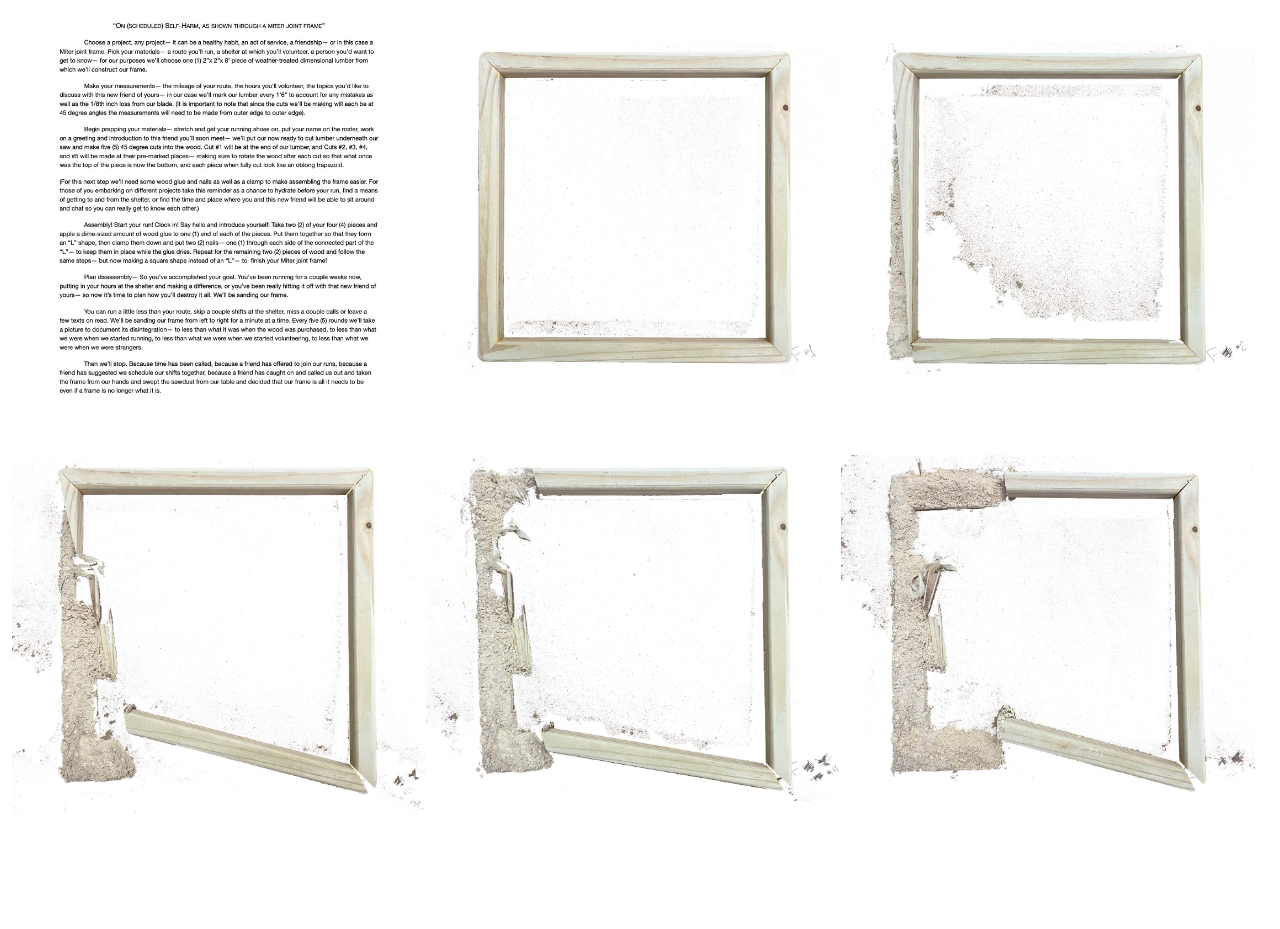
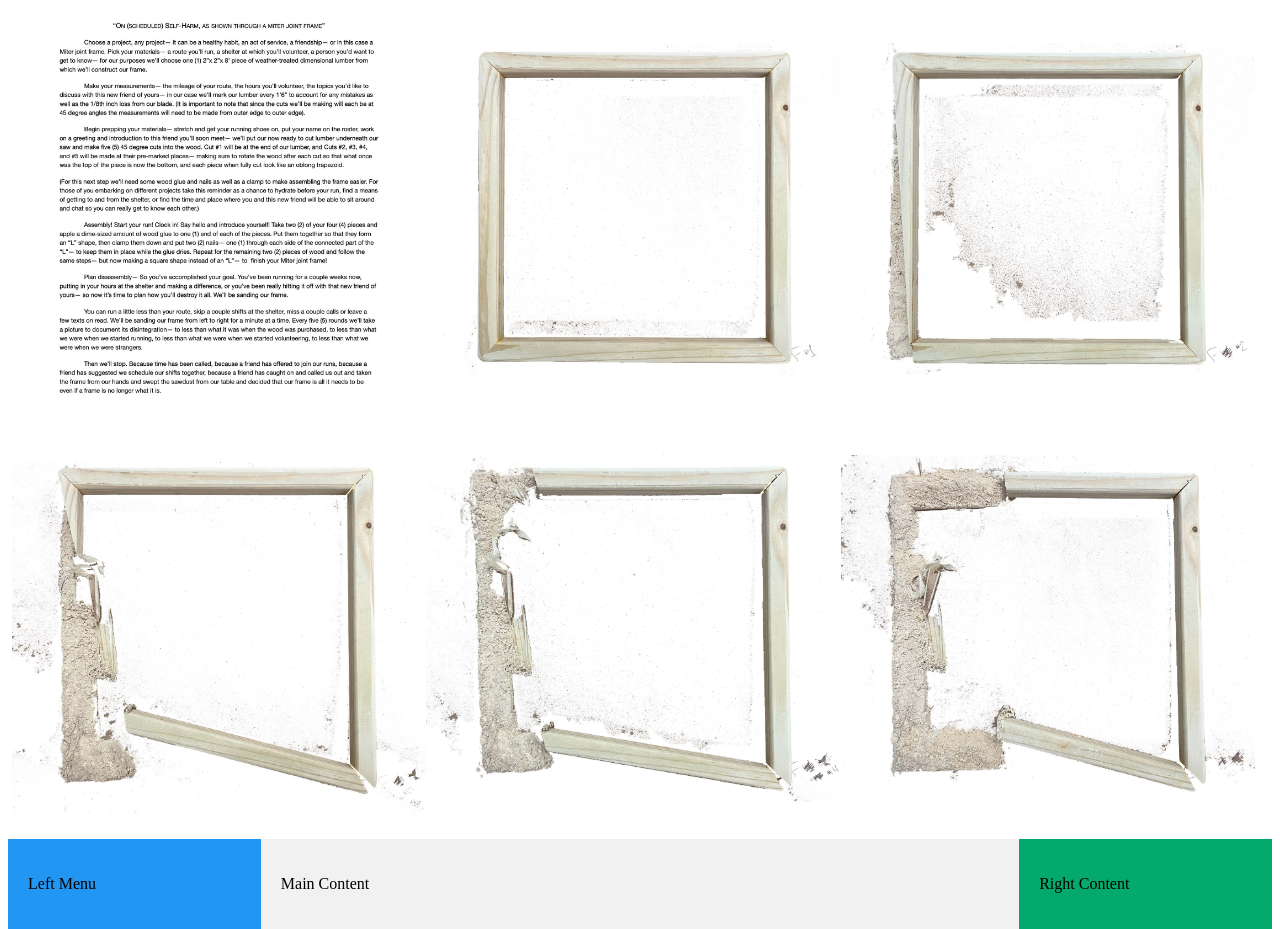
Before and after one commit to aaronzanabria/aaronzanabria, a plain HTML site: page sp22a.html in a window 1280 px wide. Shown: the part 158-1087 px from the top of the page. Before the commit the page ends 1005 px from the top, so only its background shows below. Drawn offline with Linux system fonts and the light colour scheme.

Commit message:
Add files via upload

```diff
--- a/css/style.css
+++ b/css/style.css
@@ -1,6 +1,4 @@
-div.a {
-    text-align: center;
-}
+div.a {text-align: center;}
 
 .row {
   display: flex;
@@ -31,28 +29,50 @@ div.a {
     max-width: 100%;
   }
 }
-
-.sp22 {
-    float: left;
-    width: 33%;
-  }
-.full {
-    float: left;
-    width: 100%;
-  }
-
 a:link {
     color: black;
-  }
+}
   /* visited link */
 a:visited {
     color: black;
-  }
+}
   /* mouse over link */
 a:hover {
     color: black;
-  }
+}
   /* selected link */
 a:active {
     color: black;
+}
+
+* {
+  box-sizing: border-box;
+}
+
+.left {
+  background-color: #2196F3;
+  padding: 20px;
+  float: left;
+  width: 20%; /* The width is 20%, by default */
+}
+
+.main {
+  background-color: #f1f1f1;
+  padding: 20px;
+  float: left;
+  width: 60%; /* The width is 60%, by default */
+}
+
+.right {
+  background-color: #04AA6D;
+  padding: 20px;
+  float: left;
+  width: 20%; /* The width is 20%, by default */
+}
+
+/* Use a media query to add a break point at 800px: */
+@media screen and (max-width: 800px) {
+  .left, .main, .right {
+    width: 100%; /* The width is 100%, when the viewport is 800px or smaller */
   }
+}
--- a/sp22a.html
+++ b/sp22a.html
@@ -23,24 +23,51 @@
 
     <div class="row">
         <div class="column2">
-            <img src="images/sp22_a1_a1.jpg"style="width:100%">
+            <img
+                src="images/sp22_a1_a1.jpg"
+                style="width:100%">
         </div>
         <div class="column2">
-            <img src="images/sp22_a1_a2.jpg"style="width:100%">
+            <img
+                src="images/sp22_a1_a2.jpg"
+                style="width:100%">
         </div>
         <div class="column2">
-            <img src="images/sp22_a1_a3.jpg"style="width:100%">
+            <img
+                src="images/sp22_a1_a3.jpg"
+                style="width:100%">
         </div>
         <div class="column2">
-            <img src="images/sp22_a1_a4.jpg"style="width:100%">
+            <img
+                src="images/sp22_a1_a4.jpg"
+                style="width:100%">
         </div>
         <div class="column2">
-            <img src="images/sp22_a1_a5.jpg"style="width:100%">
+            <img
+                src="images/sp22_a1_a5.jpg"
+                style="width:100%">
         </div>
         <div class="column2">
-            <img src="images/sp22_a1_a6.jpg"style="width:100%">
+            <img
+                src="images/sp22_a1_a6.jpg"
+                style="width:100%">
         </div>
     </div>
+
+    <div class="left">
+        <p>Left Menu</p>
+      </div>
+
+    <div class="main">
+        <p>Main Content</p>
+    </div>
+
+    <div class="right">
+        <p>Right Content</p>
+    </div>
+
+
+
 </body>
 
 </html>
```
